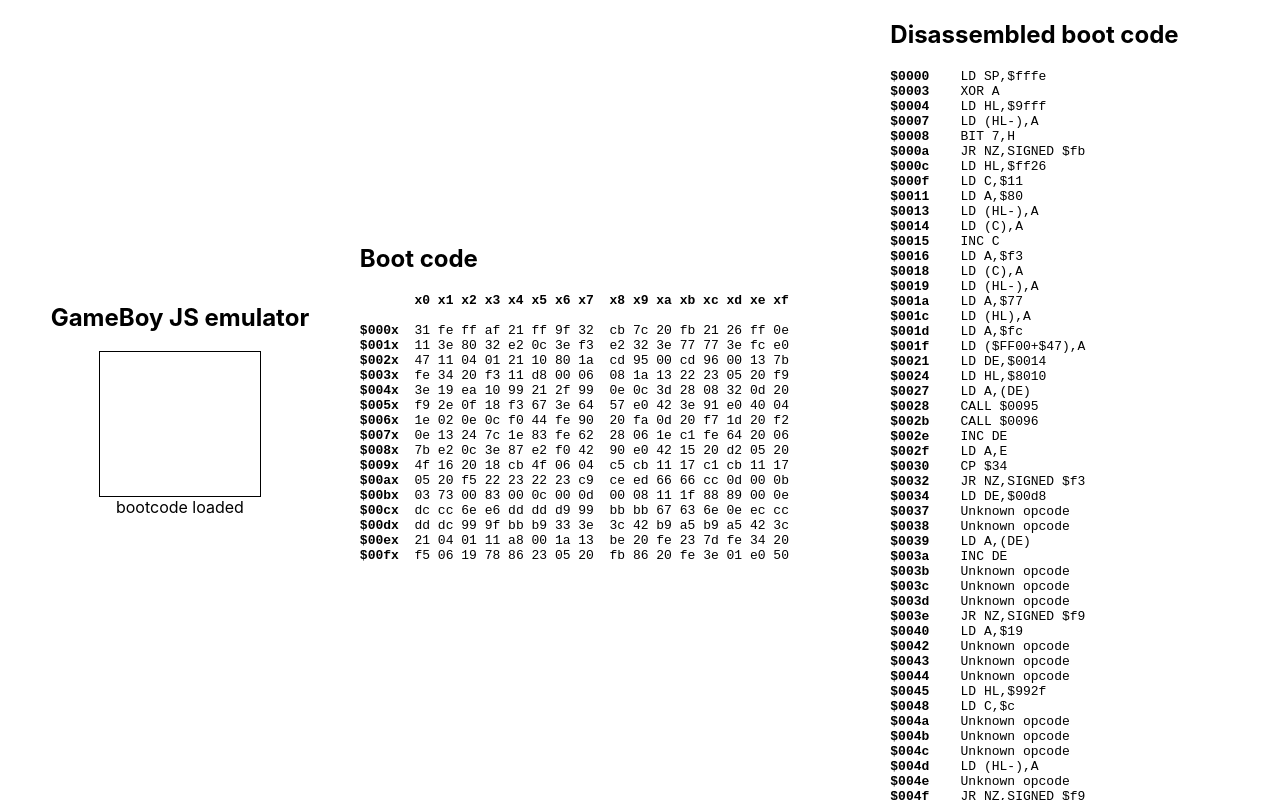
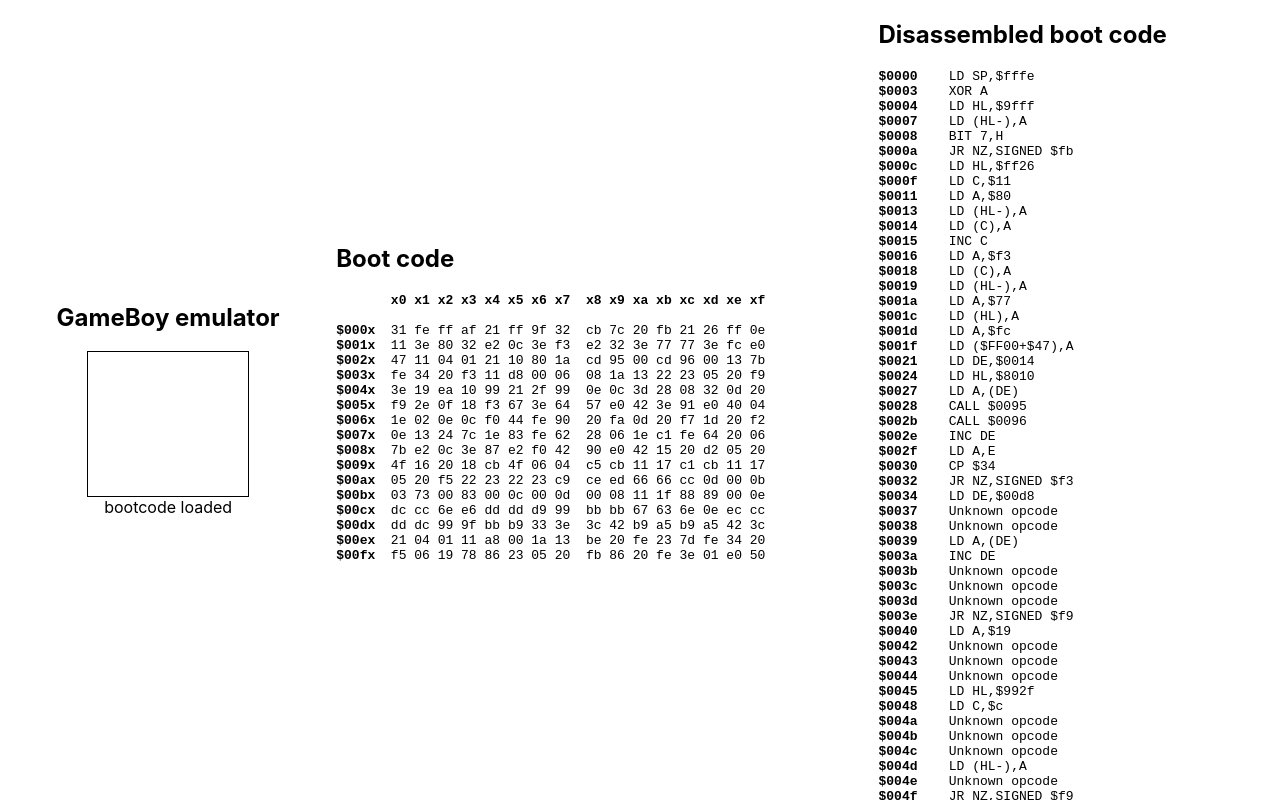
Before and after one commit to mkarajohn/gb-js-emulator, a React (Create React App) app: page / in a window 1280 px wide. Built offline with nearby package versions, Linux system fonts and the light colour scheme.

Commit message:
Change text

```diff
--- a/src/App.tsx
+++ b/src/App.tsx
@@ -13,7 +13,7 @@
   return (
     <Fragment>
       <div className="screen-container">
-        <h2>GameBoy JS emulator</h2>
+        <h2>GameBoy emulator</h2>
         <canvas height={144} width={160} />
         {bootCode ? (
           <span>bootcode loaded</span>
```
